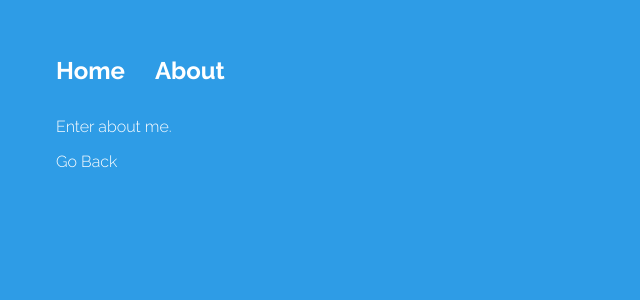
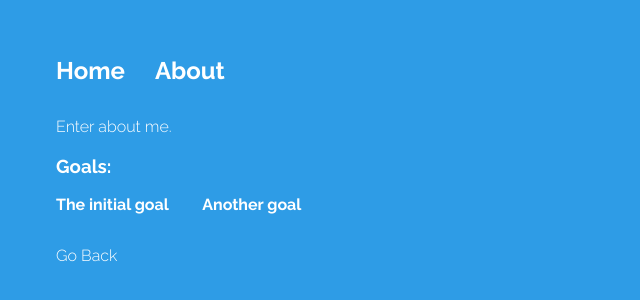
Before and after one commit to rachelchhay/bucket-list, an Angular app: page /about/48 in a window 1280 px wide. Shown: the top 300 px of the page, without its empty margins (0-640 px from the left). Built offline with nearby package versions, Linux system fonts and the light colour scheme.

Commit message:
goals show on about page

```diff
--- a/src/app/about/about.component.html
+++ b/src/app/about/about.component.html
@@ -2,4 +2,12 @@
   Enter about me.
 </p>
 
+<h3>Goals:</h3>
+
+<ul>
+  <li *ngFor="let goal of goals">
+    {{ goal }}
+  </li>
+</ul>
+
 <a href="" (click)="sendMeHome()">Go Back</a>
--- a/src/app/about/about.component.ts
+++ b/src/app/about/about.component.ts
@@ -1,6 +1,8 @@
 import { Component, OnInit, ViewEncapsulation } from '@angular/core';
 import { ActivatedRoute } from '@angular/router';
 import { Router } from '@angular/router';
+import { DataService } from '../data.service';
+
 
 @Component({
   selector: 'app-about',
@@ -10,11 +12,12 @@ import { Router } from '@angular/router';
 })
 export class AboutComponent implements OnInit {
 
-  constructor(private route: ActivatedRoute, private router: Router) {
+  constructor(private route: ActivatedRoute, private router: Router, private _data: DataService) {
     this.route.params.subscribe(res => console.log(res.id));
   }
 
   ngOnInit() {
+    this._data.goal.subscribe(res => this.goals = res);
   }
 
   sendMeHome() {
--- a/src/app/home/home.component.ts
+++ b/src/app/home/home.component.ts
@@ -1,5 +1,6 @@
 import { Component, OnInit, ViewEncapsulation } from '@angular/core';
 import { trigger, style, transition, animate, keyframes, query, stagger } from '@angular/animations';
+import { DataService } from '../data.service';
 
 @Component({
   selector: 'app-home',
@@ -37,20 +38,24 @@ export class HomeComponent implements OnInit {
   goalText: string = '';
   goals = [];
 
-  constructor() { }
+  constructor(private _data: DataService) { }
 
   ngOnInit() {
+    this._data.goal.subscribe(res => this.goals = res);
     this.itemCount = this.goals.length;
+    this._data.changeGoal(this.goals);
   }
 
   addItem() {
     this.goals.push(this.goalText);
     this.goalText = '';
     this.itemCount = this.goals.length;
+    this._data.changeGoal(this.goals);
   }
 
   removeItem(i) {
     this.goals.splice(i, 1);
+    this._data.changeGoal(this.goals);
   }
 
 }
```
